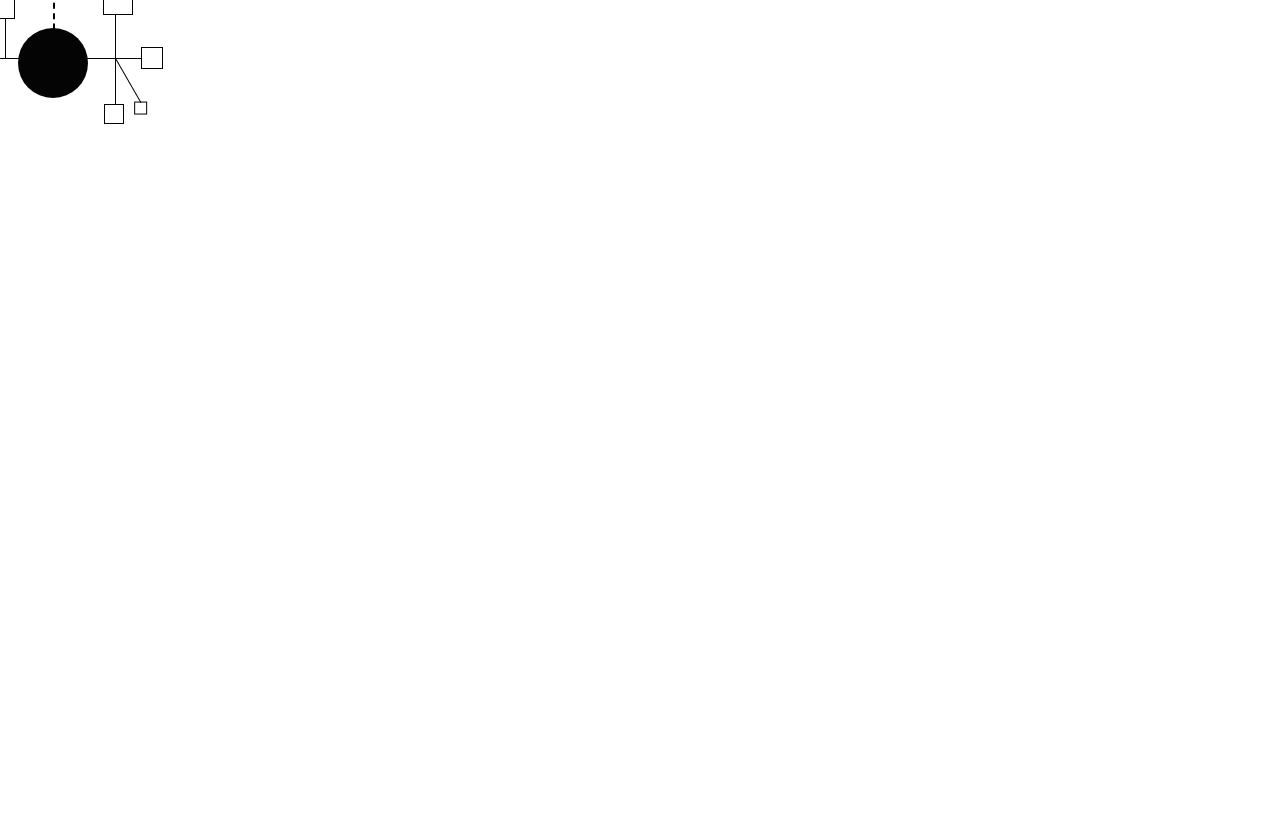
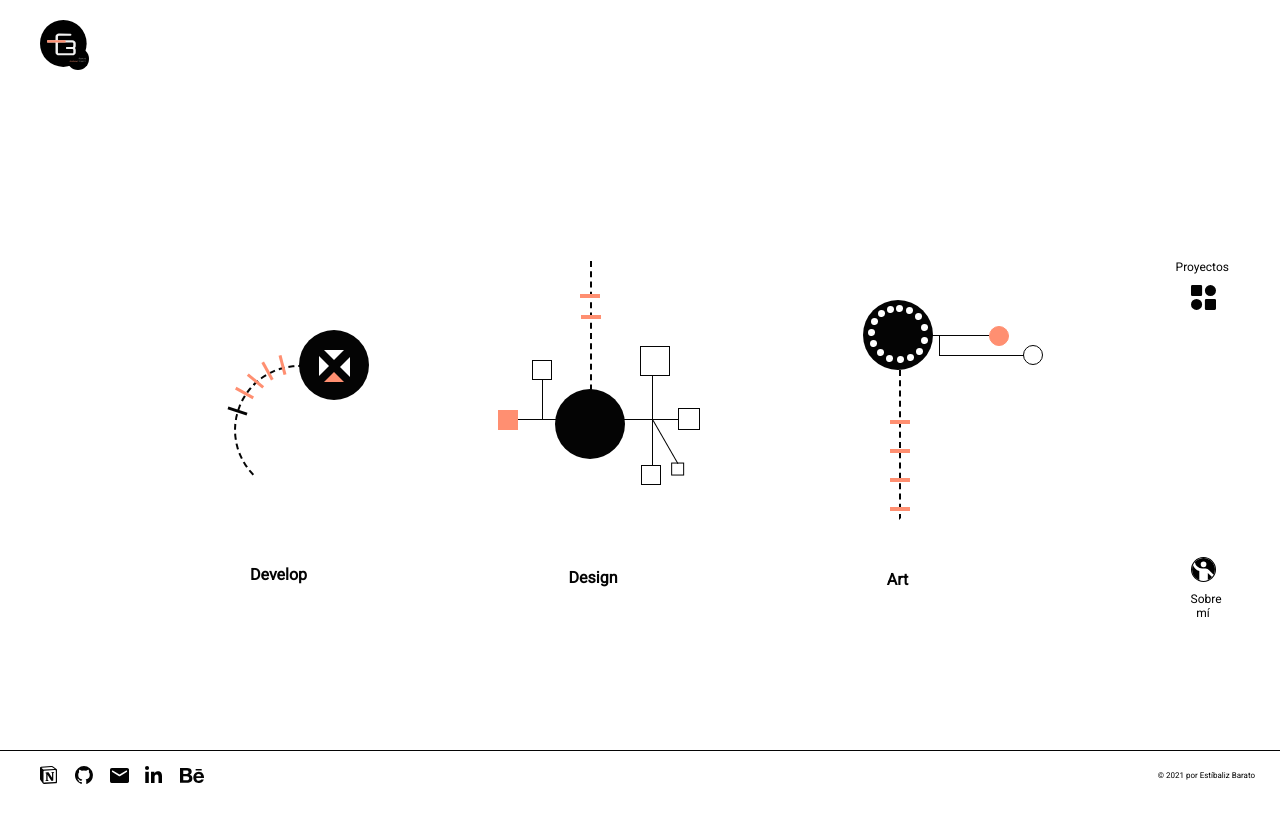
Before and after one commit to EstiBv/portfolio, a React (Create React App) app in the folder my-portfolio/: page /#/projects in a window 1280 px wide. Before the commit this address led to /#/project/design. Shown: the top 822 px of the page. Before the commit the page ends 800 px from the top, so only its background shows below. Built offline with nearby package versions, Linux system fonts and the light colour scheme.

Commit message:
add line-through hover projects

```diff
--- a/my-portfolio/src/stylesheets/pages/indexInfo/infoArt.scss
+++ b/my-portfolio/src/stylesheets/pages/indexInfo/infoArt.scss
@@ -9,7 +9,7 @@
     height: 70px;
     width: 70px;
     border-radius: 50%;
-    background-color: black;
+    background-color: $color-primary;
     display: inline-block;
     z-index: 1;
     &-pointsArea {
@@ -18,8 +18,6 @@
       align-items: center;
       left: 10px;
       top: 10px;
-      // height: 130px;
-      // width: 130px;
       border-radius: 50%;
       &-list {
         position: relative;
@@ -130,16 +128,16 @@
       height: 12px;
       left: 140px;
       display: inline-block;
-      border: 1px solid #040404;
+      border: 1px solid $color-primary;
       border-bottom: transparent;
       border-left: transparent;
       border-right: transparent;
-      &-circle {
-        position: relative;
-        width: 180px;
-        height: 180px;
-        background-color: green;
-      }
+      // &-circle {
+      //   position: relative;
+      //   width: 180px;
+      //   height: 180px;
+      //   background-color: green;
+      // }
     }
   }
 
@@ -150,28 +148,28 @@
     top: 0px;
     position: relative;
     display: inline-block;
-    border-left: 2px dashed #040404;
+    border-left: 2px dashed $color-primary;
     border-top: 0px dashed transparent;
     border-bottom: 2px solid transparent;
 
     &--line0 {
       position: relative;
       width: 20px;
-      border: 2px solid #ff8f71;
+      border: 2px solid $color-secondary;
       right: 11px;
       top: 50px;
     }
     &--line1 {
       position: relative;
       width: 20px;
-      border: 2px solid #ff8f71;
+      border: 2px solid $color-secondary;
       right: 11px;
       top: 75px;
     }
     &--line3 {
       position: relative;
       width: 20px;
-      border: 2px solid #ff8f71;
+      border: 2px solid $color-secondary;
       right: 11px;
       top: 100px;
     }
@@ -189,7 +187,7 @@
     left: 38px;
     bottom: 235px;
     display: inline-block;
-    border: 1px solid #040404;
+    border: 1px solid $color-primary;
     border-bottom: transparent;
     border-left: transparent;
     border-right: transparent;
@@ -197,7 +195,10 @@
       height: 20px;
       width: 20px;
       border-radius: 50%;
-      background-color: #ff8f71;
+      border-width: 1px;
+      border-style: solid;
+      border-color: $color-secondary;
+      background-color: $color-secondary;
       position: relative;
       display: inline-block;
       left: 88px;
@@ -211,14 +212,16 @@
     left: 38px;
     bottom: 24px;
     display: inline-block;
-    border-bottom: 1px solid #040404;
-    border-left: 1px solid #040404;
+    border-bottom: 1px solid $color-primary;
+    border-left: 1px solid $color-primary;
     border-right: transparent;
     &-circle2 {
       height: 20px;
       width: 20px;
       border-radius: 50%;
-      background-color: #ff8f71;
+      border-width: 1px;
+      border-style: solid;
+      border-color: $color-primary;
       position: relative;
       display: inline-block;
       left: 83px;
--- a/my-portfolio/src/stylesheets/pages/indexInfo/infoDesign.scss
+++ b/my-portfolio/src/stylesheets/pages/indexInfo/infoDesign.scss
@@ -3,7 +3,7 @@
   position: relative;
   bottom: 100px;
   margin-bottom: 50px;
-
+  right: 20px;
   // margin-top: 50px;
   // display: inline-block;
   // display: flex;
--- a/my-portfolio/src/stylesheets/projects.scss
+++ b/my-portfolio/src/stylesheets/projects.scss
@@ -33,17 +33,19 @@
       font-family: "Roboto", sans-serif;
       font-weight: bold;
     }
-    &-text:hover {
-      color: $color-secondary;
-      text-align: center;
-      font-family: "Roboto", sans-serif;
-      font-weight: bolder;
-      transition: all 0.2s ease-in-out;
-    }
   }
   &__menu {
     display: flex;
   }
+}
+.linksSections {
+  text-decoration: none;
+  z-index: 1;
+}
+.linksSections:hover {
+  font-weight: bolder;
+  -webkit-text-decoration: line-through $color-secondary;
+  text-decoration: line-through #ff9071d5 5px;
 }
 
 // aside menu
```
